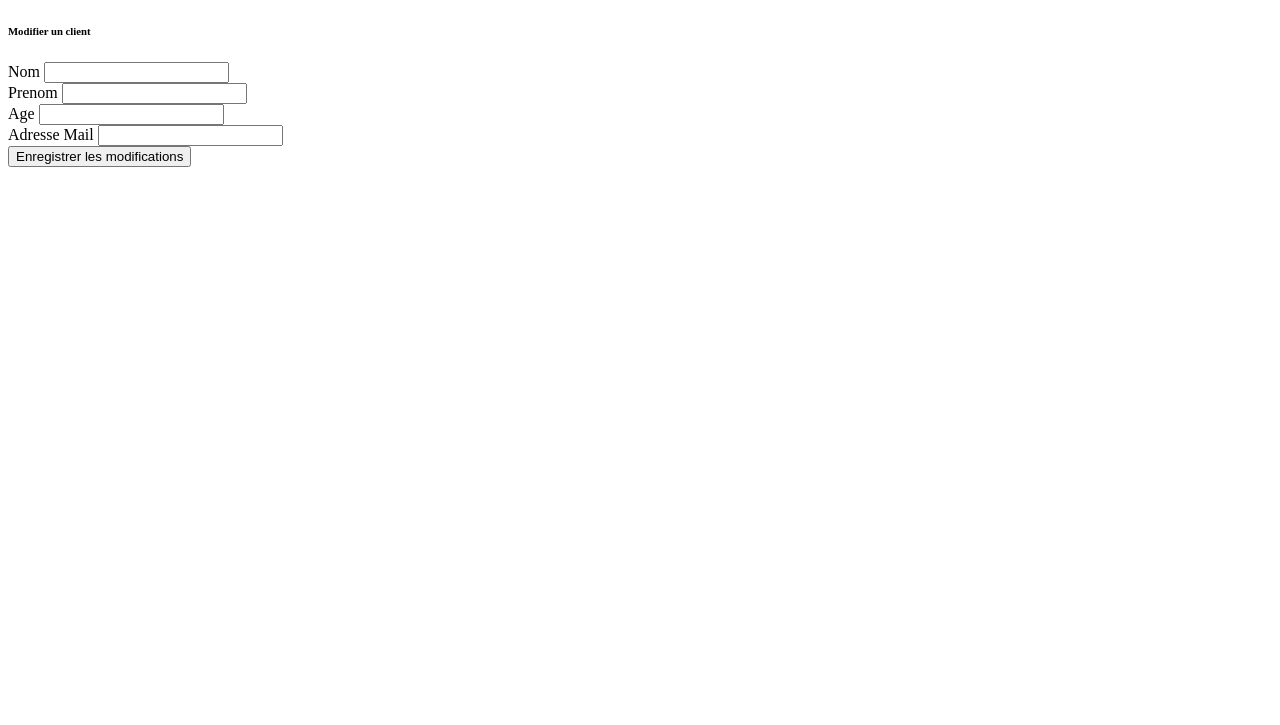
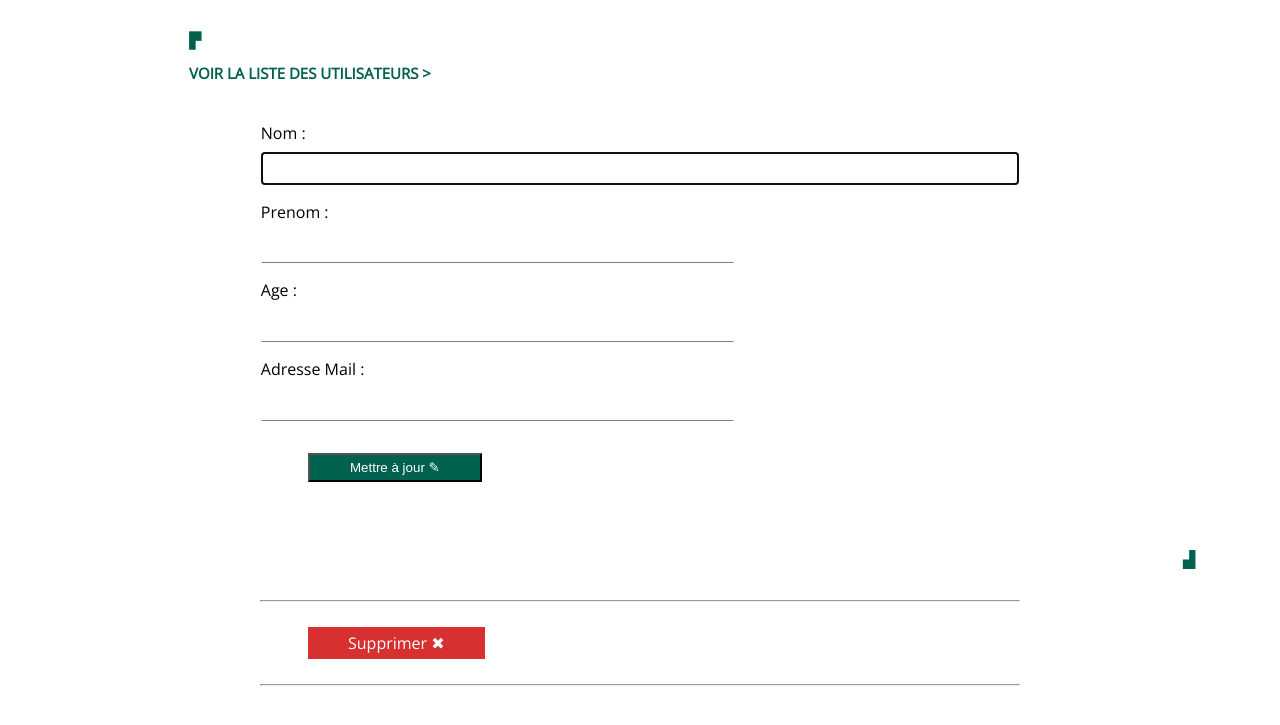
Before and after one commit to Melanie2010/PPE-Gestion-Client, a PHP site: page /modif.php?numclients=1 in a window 1280 px wide. Shown: the top 725 px of the page. Run offline with PHP 8.4, Linux system fonts and the light colour scheme; data that the repository does not hold is empty.

Commit message:
Update modif.php

```diff
--- a/modif.php
+++ b/modif.php
@@ -18,46 +18,44 @@ $data_clients = $pdoStat->fetch();
 
 ?>
 
-
-
 <!DOCTYPE html>
 <html lang="fr">
 <head>
     <meta charset="UTF-8">
     <meta name="viewport" content="width=device-width, initial-scale=1.0">
     <meta http-equiv="X-UA-Compatible" content="ie=edge">
+    <link href="https://fonts.googleapis.com/css2?family=Open+Sans:wght@300&display=swap" rel="stylesheet">
+    <link rel="stylesheet" href="./css/style.css">
     <title>Form modification</title>
 </head>
 
-<body>
+<body class="formulaire_creation">
+   <h2><a class="titre_redirection_accueil" href="index.php" style="text-decoration:none"><span class="crochet_haut">&#9627;</span></br>VOIR LA LISTE DES UTILISATEURS ></a></h2>
+   <section>
+      <form id="myform"  action="maj_modif_client.php" method ="post">
+       <input type="hidden" name="numclients" value="<?= $data_clients['Id_client']?>">
 
-<h6>Modifier un client</h6>
-   <form id="myform"  action="maj_modif_client.php" method ="post">
+           <label class="nom_label" for="nom">Nom :</label>
+           <input class="nom_input" id="nom" type="text" name="nom" value="<?= $data_clients['nom']; ?>" autofocus>
 
-        <input type="hidden" name="numclients" value="<?= $data_clients['Id_client']?>">
+           <label class="prenom_label" for="prenom">Prenom :</label>
+           <input class="prenom_input" id="prenom" type="text" name="prenom" value="<?= $data_clients['prenom']; ?>">
 
-        <div>
-           <label for="nom">Nom</label>
-           <input id="nom" type="text" name="nom" value="<?= $data_clients['nom']; ?>">
-        </div>
-        <div>
-           <label for="prenom">Prenom</label>
-           <input id="prenom" type="text" name="prenom" value="<?= $data_clients['prenom']; ?>">
-        </div>
-        <div>
-           <label for="age">Age</label>
-           <input id="age" type="text" name="age" value="<?= $data_clients['age']; ?>">
-        </div>
-        <div>
-           <label for="email">Adresse Mail</label>
-           <input id="email" type="text" name="email" value="<?= $data_clients['email']; ?>">
-        </div>
+           <label class="age_label" for="age">Age :</label>
+           <input class="age_input" id="age" type="text" name="age" value="<?= $data_clients['age']; ?>">
 
-        <div>
-        <input type="submit" value="Enregistrer les modifications">
-        </div>
+           <label class="email_label" for="email">Adresse Mail :</label>
+           <input class="email_input" id="email" type="text" name="email" value="<?= $data_clients['email']; ?>">
 
-    </form>
+   </section>
 
+        <a><input class="bouton_MAJ"  type="submit" value="Mettre à jour &#9998;"></br></br></br></br>
+        <span class="crochet_bas" style="color:#00614E">&#9631;</span></a></br></br>
+
+        <hr class="trait_haut"></hr></br>
+        <a class="bouton_suppression" href="supprimer.php?numclients=<?= $data_clients['Id_client']?>" style="text-decoration:none">Supprimer &#x2716;</a>
+        <hr class="trait_bas"></hr>
+
+   </form>
 </body>
 </html>
```
